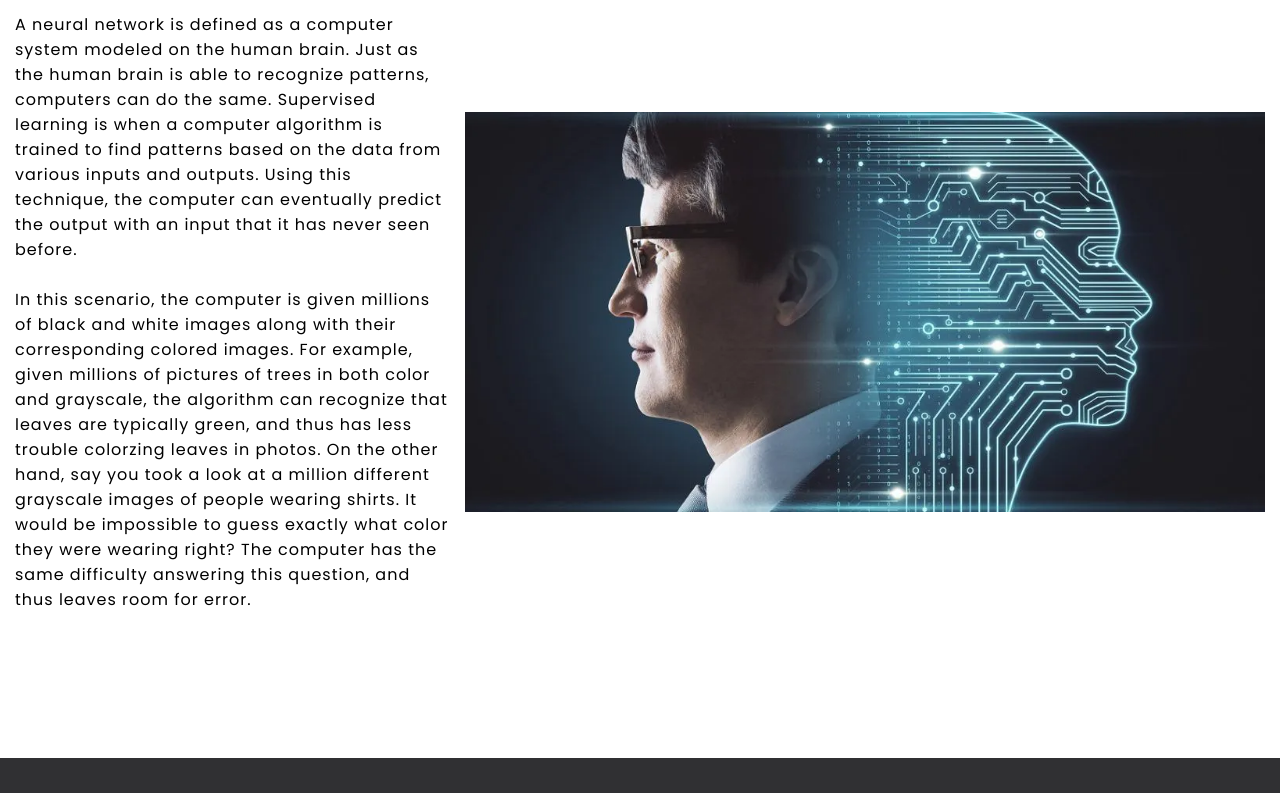
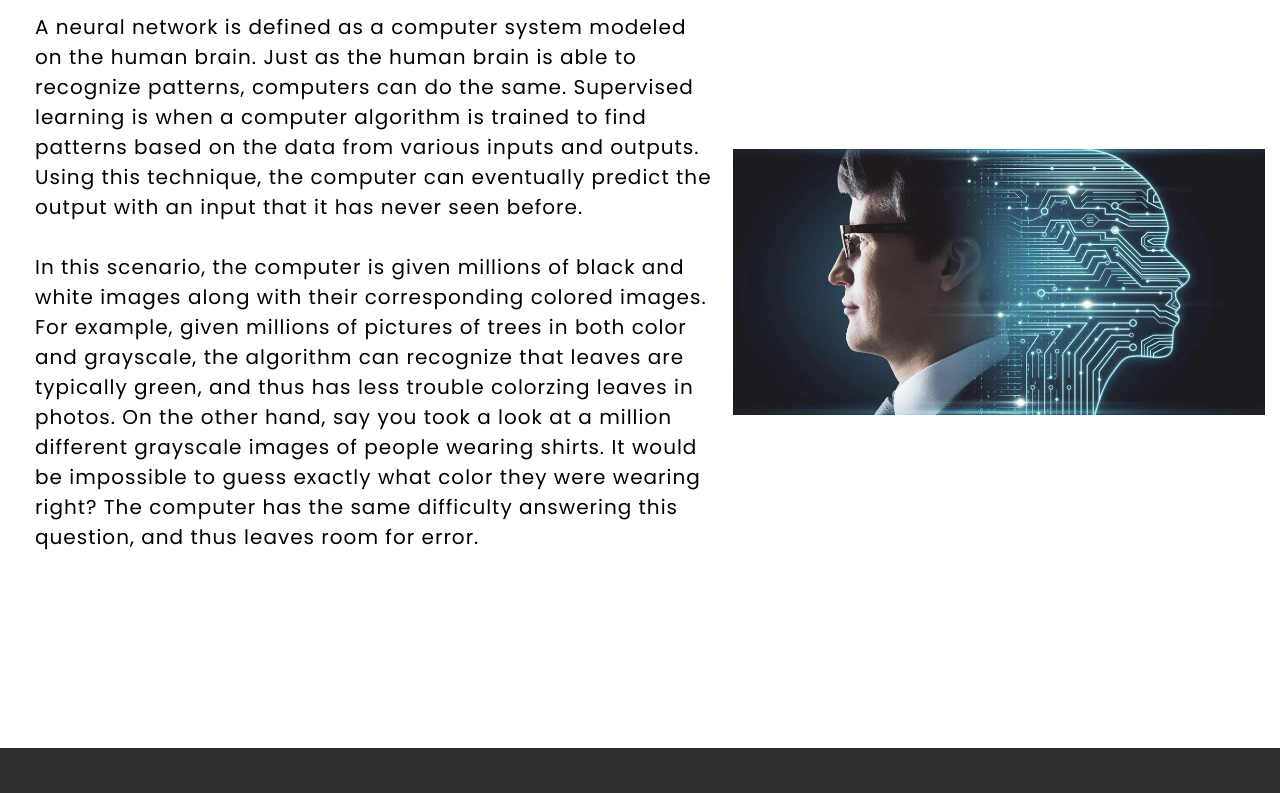
Before and after one commit to SamBalakhanei/BackToLife, a plain HTML site: page concept.html in a window 1280 px wide. Shown: the part 267-1060 px from the top of the page. Drawn offline with Linux system fonts and the light colour scheme.

Commit message:
image resizing

```diff
--- a/assets/css/main.css
+++ b/assets/css/main.css
@@ -698,9 +698,24 @@ cursor: pointer;
 }
 
 .side-picture-pink {
-    width: auto;
-    height: 400px;
-    margin: auto;
+    max-width: 100%;
+    /* height: auto; */
+
+}
+
+.imageconc{
+    flex-basis:350%;
+}
+
+.imagecode{
+    flex-basis:500%;
+}
+
+
+.p{
+    font-size:20px;
+    padding-left: 20px;
+    flex-basis: 450%;
 }
 
 .homepg{
@@ -716,6 +731,8 @@ cursor: pointer;
 
 .image_quote {
     display: flex;
+    align-items: center;
+    justify-content: center;
     column-gap: 1em;
     margin-bottom: 6em;
 }
--- a/concept.html
+++ b/concept.html
@@ -46,13 +46,14 @@
         <div class="blog-post-container container">
 
             <div class="blog-post-data">
-                <h3 class="title blog-post-title">The Concepts</h3>
+                <h3 class="title blog-post-title">The Concept</h3>
 
             </div>
 
-            <div class="image_quote" style="display:flex">
+            <div class="image_quote">
 
-                <p style="color:black">A neural network is defined as a computer system modeled on the human brain. Just as the human brain is able to recognize patterns, computers can do the same.
+                <div class="p">
+                    <p style="color:black">A neural network is defined as a computer system modeled on the human brain. Just as the human brain is able to recognize patterns, computers can do the same.
                 Supervised learning is when a computer algorithm is trained to find patterns based on the data from various inputs and outputs. Using this technique,
             the computer can eventually predict the output with an input that it has never seen before.</a>
         <br><br>
@@ -61,7 +62,12 @@
                     exactly what color they were wearing right? The computer has the same difficulty answering this question, and thus leaves room for error.
                 </p>
 
-                <img src="./assets/images/robot.jpg" alt="" class="side-picture-pink">
+                </div>
+                <div class="imageconc">
+                    <img src="./assets/images/robot.jpg" alt="" class="side-picture-pink">
+                </div>
+
+
 
 
             </div>
@@ -92,7 +98,7 @@
 
 
 
-
+<br><br>
     <!-- Footer -->
     <footer class="footer section">
 
```
Also changed, not shown: code.html (+12 -3 lines).
